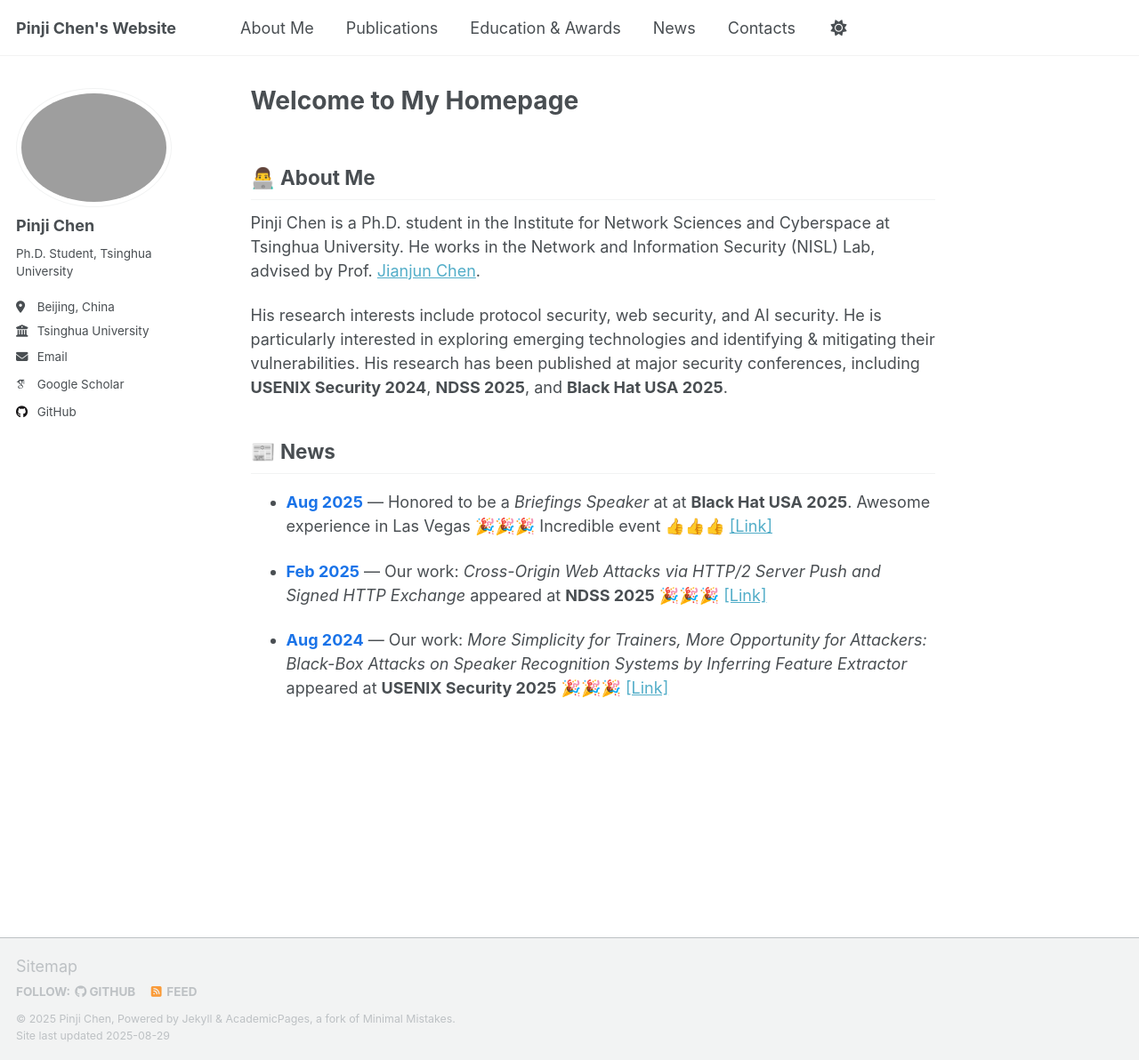
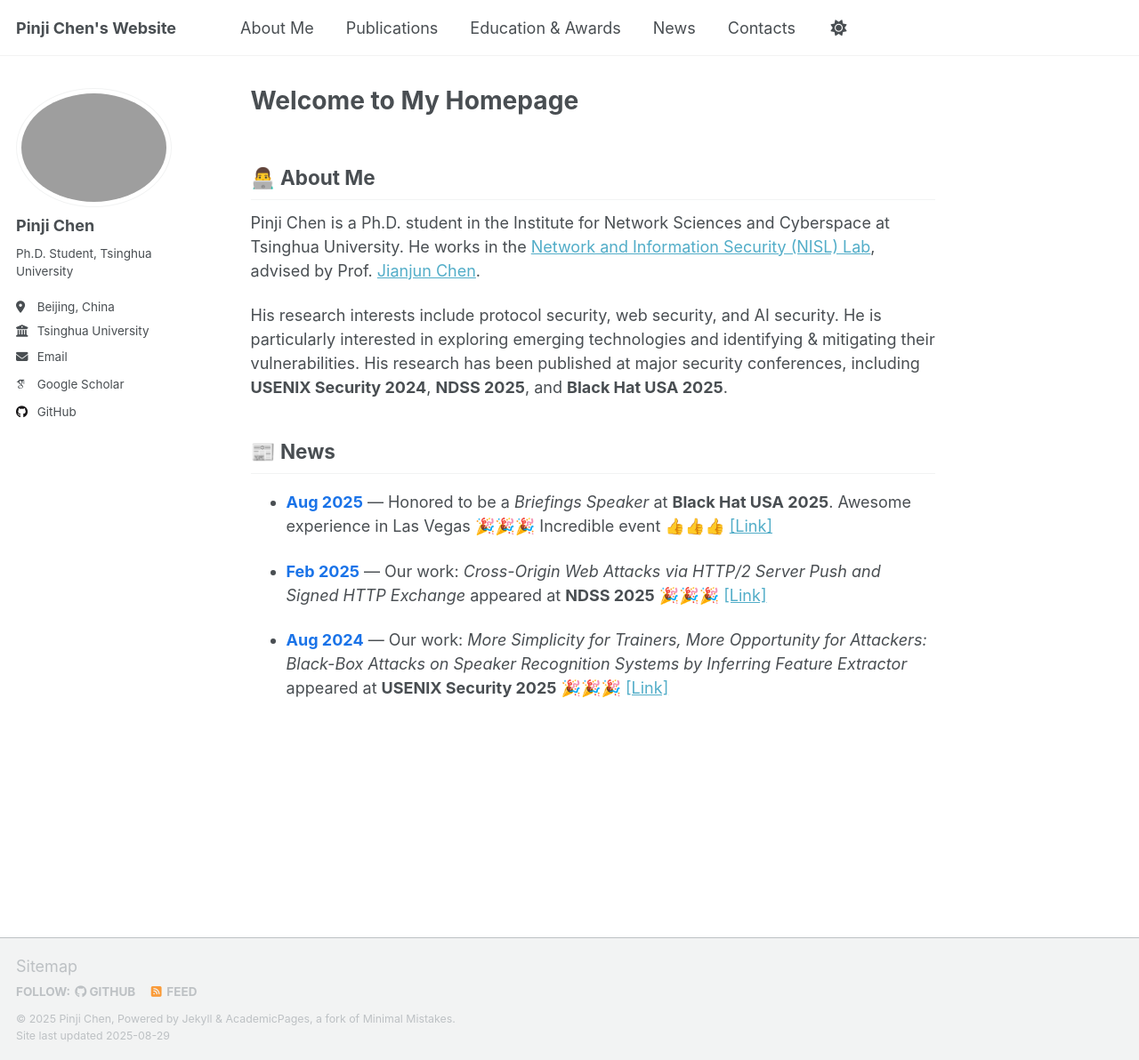
Before and after one commit to Chenpinji/Chenpinji.github.io, a Jekyll site: the page built from _pages/about.md, in a window 1280 px wide and 1192 px high. Shown: the whole window at 89% size. Built offline with Jekyll 4.4.1, drawn with Linux system fonts in a browser that asks for light colours; some web fonts are replaced; a script that is not in the unit is left out.

Commit message:
change homepage

```diff
--- a/_pages/about.md
+++ b/_pages/about.md
@@ -10,7 +10,7 @@ redirect_from:
 ## 👨‍💻 About Me
 
 
-Pinji Chen is a Ph.D. student in the Institute for Network Sciences and Cyberspace at Tsinghua University. He works in the Network and Information Security (NISL) Lab, advised by Prof. [Jianjun Chen](https://jianjunchen.com/).
+Pinji Chen is a Ph.D. student in the Institute for Network Sciences and Cyberspace at Tsinghua University. He works in the [Network and Information Security (NISL) Lab](https://netsec.ccert.edu.cn/about), advised by Prof. [Jianjun Chen](https://jianjunchen.com/).
 
 His research interests include protocol security, web security, and AI security. He is particularly interested in exploring emerging technologies and identifying & mitigating their vulnerabilities. His research has been published at major security conferences, including **USENIX Security 2024**, **NDSS 2025**, and **Black Hat USA 2025**.
 
@@ -18,7 +18,7 @@ His research interests include protocol security, web security, and AI security.
 
 ## 📰 News
 
-- <span style="color:#1a73e8; font-weight:bold;">Aug 2025</span> — Honored to be a *Briefings Speaker* at at **Black Hat USA 2025**. Awesome experience in Las Vegas 🎉🎉🎉 Incredible event 👍👍👍 [[Link]](https://www.blackhat.com/us-25/briefings/schedule/index.html#cross-origin-web-attacks-via-http2-server-push-and-signed-http-exchange-45150)
+- <span style="color:#1a73e8; font-weight:bold;">Aug 2025</span> — Honored to be a *Briefings Speaker* at **Black Hat USA 2025**. Awesome experience in Las Vegas 🎉🎉🎉 Incredible event 👍👍👍 [[Link]](https://www.blackhat.com/us-25/briefings/schedule/index.html#cross-origin-web-attacks-via-http2-server-push-and-signed-http-exchange-45150)
 
 
 - <span style="color:#1a73e8; font-weight:bold;">Feb 2025</span> — Our work: *Cross-Origin Web Attacks via HTTP/2 Server Push and Signed HTTP Exchange* appeared at **NDSS 2025** 🎉🎉🎉 [[Link]](https://www.ndss-symposium.org/ndss-paper/cross-origin-web-attacks-via-http-2-server-push-and-signed-http-exchange/)
```
